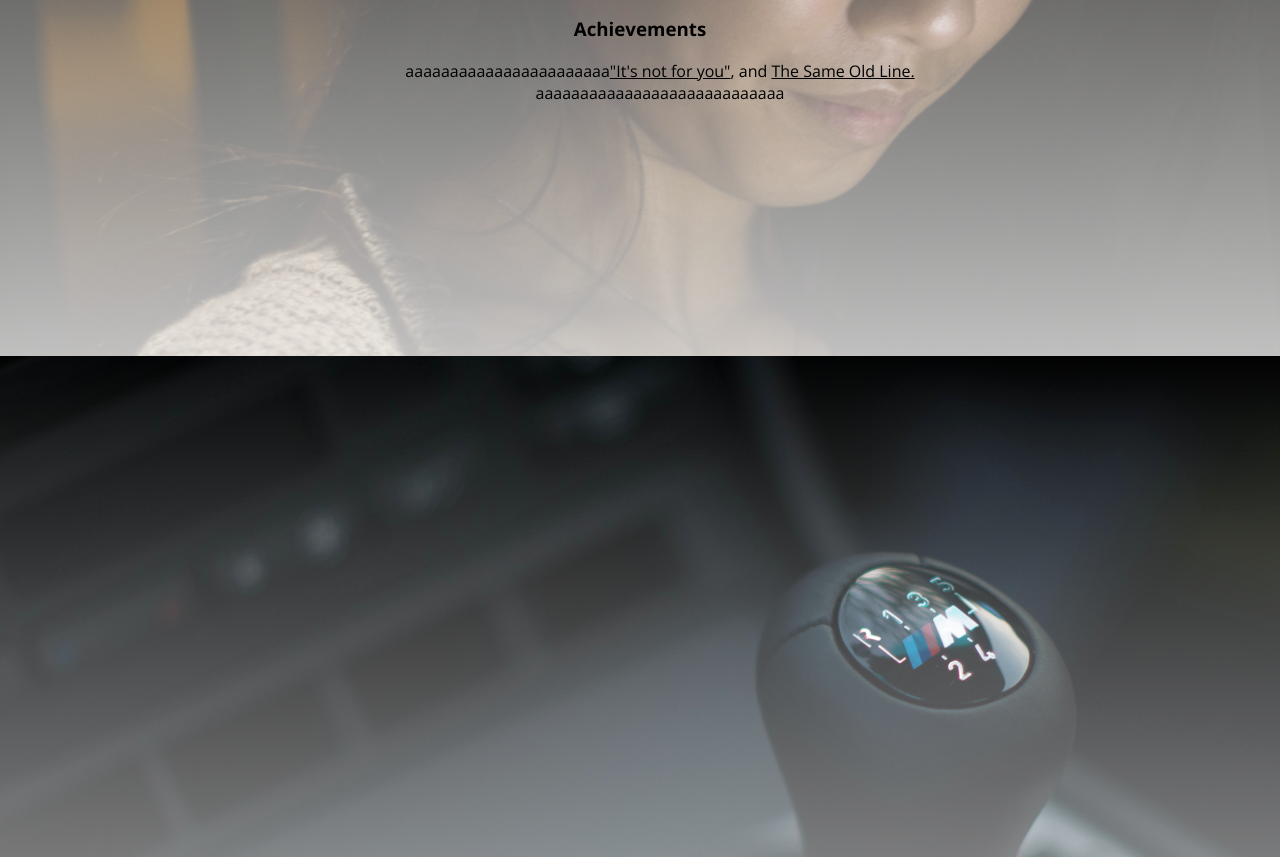
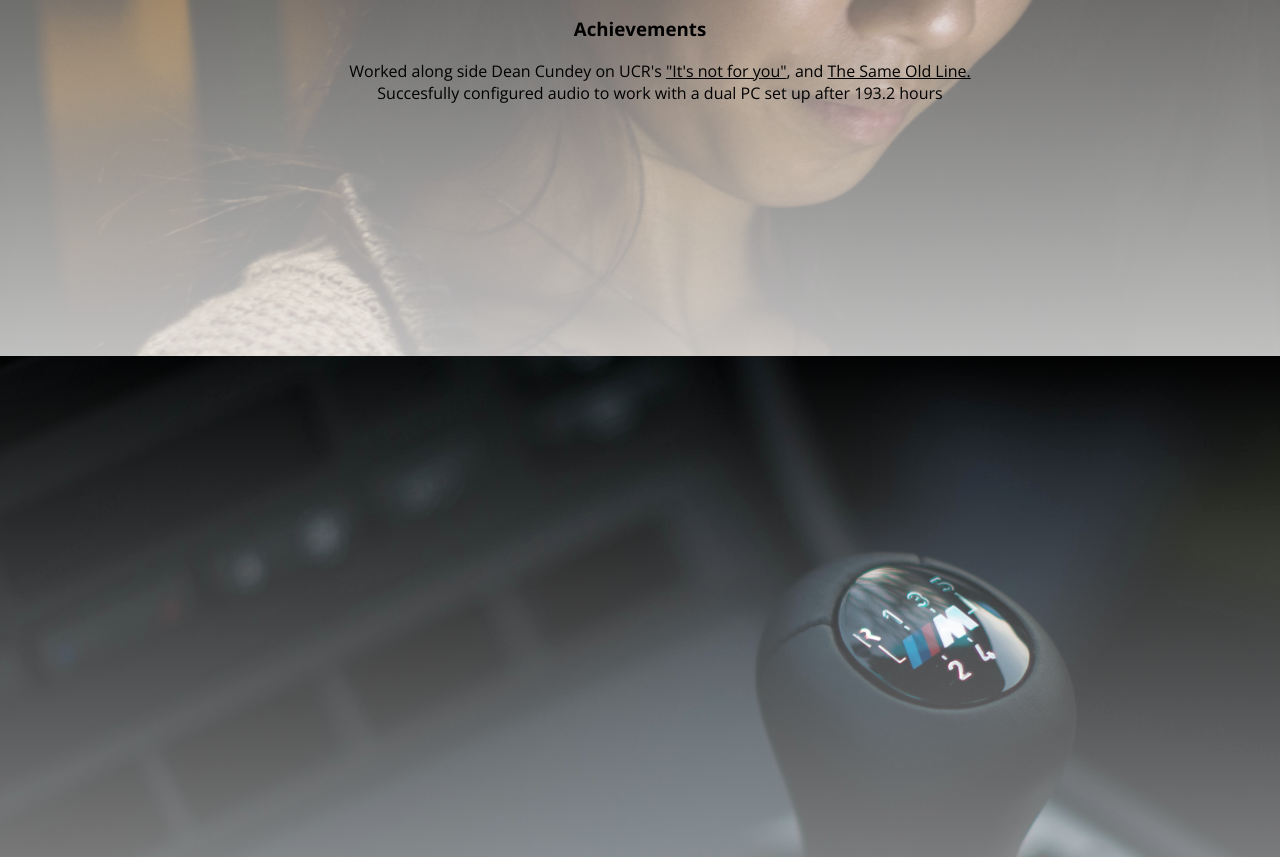
Before and after one commit to imaspork/imaspork.github.io-old, a plain HTML site: page index.html in a window 1280 px wide. Shown: the part 1244-2101 px from the top of the page. Drawn offline with nearby package versions, Linux system fonts and the light colour scheme.

Commit message:
Update index.html

```diff
--- a/index.html
+++ b/index.html
@@ -37,8 +37,8 @@
 					<p>I was thrilled to be accepted into the University of California, Riverside as a Theatre, Film, and Digital Productions major with a concentration in film. However, I soon learned that I wanted to pursue computer science and the gaming industry. I shifted my focus towards computer science and taught myself Python in my dormroom and took a C++ course the following Sophomore year. Though I would most likely be unable to switch majors to computer science because it is a different college at my university. Disappointed, I decided that I should pursue a minor in marketing so that I can graduate on time, and focus my studies on business and computer science while taking classes for my digital productions major. I have since taken a liking to streaming and managed to build a dual PC streaming set up and had the fortune to struggle with the audio portion of the set up for what seemed like one hundred hours.   </p>
 					<h3>Achievements</h3>
 						<ul>
-							<li>aaaaaaaaaaaaaaaaaaaaaaa<a href="https://events.ucr.edu/event/tfdp_department_film_festival_2019#.XN8vSMhKiUk"><u>"It's not for you"</u></a>, and <a href="https://www.youtube.com/watch?v=3R8HSh0Ebd4"><u>The Same Old Line.</u></a></li>
-							<li>aaaaaaaaaaaaaaaaaaaaaaaaaaaa </li>
+							<li>Worked along side Dean Cundey on UCR's <a href="https://events.ucr.edu/event/tfdp_department_film_festival_2019#.XN8vSMhKiUk"><u>"It's not for you"</u></a>, and <a href="https://www.youtube.com/watch?v=3R8HSh0Ebd4"><u>The Same Old Line.</u></a></li>
+							<li>Succesfully configured audio to work with a dual PC set up after 193.2 hours </li>
 						</ul>
 				</div>
 
```
